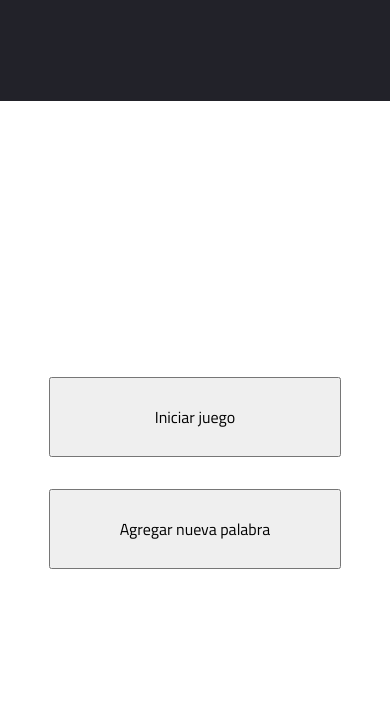
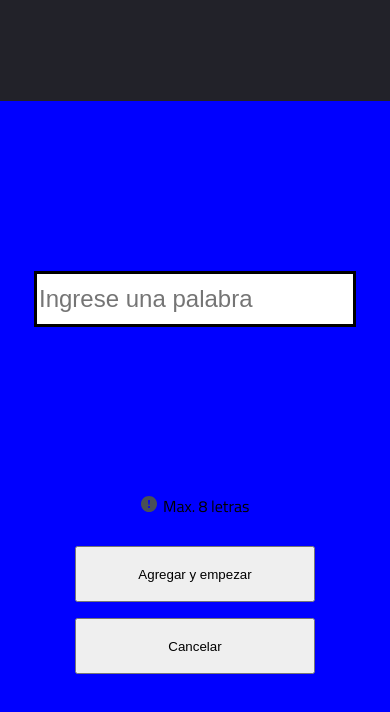
Before and after one commit to MajorNuke27/ahorcado, a plain HTML site: page index.html in a window 390 px wide. Both pictures are taken after a click on the button "Agregar nueva palabra". Drawn offline with Linux system fonts and the light colour scheme; some packages are replaced by stand-ins of ours; a script that the page names is missing.

Commit message:
Implementacion de la pantalla de agregar palabra

```diff
--- a/index.html
+++ b/index.html
@@ -35,6 +35,18 @@
 
             <section class="container" id="nueva-palabra">
 
+                <input class="container-children" type="text" name="palabra" id="input-palabra" placeholder="Ingrese una palabra" autocomplete="off" maxlength="8">
+
+               <div class="container-children">
+                 <span id="message">
+                     <img src="./images/Vector.svg" alt="exclamation-mark"><label id="max">Max. 8 letras</label>
+                 </span>
+                 <div id="buttons">
+                     <button id="push-word">Agregar y empezar</button>
+                     <button id="cancel">Cancelar</button>
+                 </div>
+               </div>
+
             </section>
 
             <section id="game" class="container">
@@ -51,7 +63,7 @@
                         <p id="error"></p>
                     </div>
 
-                    <section id="teclado-virtual">
+                    <section id="teclado-virtual" style="display: none;">
 
                         <button class="key" type="button">Q</button>
                         <button class="key" type="button">W</button>
--- a/scripts/ahorcado.js
+++ b/scripts/ahorcado.js
@@ -7,7 +7,32 @@ const toggle = document.getElementById('toggle');
 const sectionGame = document.getElementById('game');
 const keyboard = document.getElementById('teclado-virtual');
 const keys = document.getElementsByClassName('key');
-const palabra = document.getElementById('nueva-palabra');
+const sectionPalabra = document.getElementById('nueva-palabra');
+const inputPalabra = document.getElementsByName('palabra')[0];
+
+
+//Valida que los valores ingresados en la pantalla de "Agregar palabra"
+inputPalabra.addEventListener('keydown', (evt) => {
+
+    //Permite el uso de las teclas de Home, End y las flechas de navegacion
+    if(evt.key == 'Backspace' ||
+    evt.key.includes('Arrow') ||
+    evt.key == 'End' ||
+    evt.key == 'Home') return;
+
+    //Si la tecla no es una letra, termina el evento
+    if(!/^[a-zA-Z]$/.test(evt.key)){
+        evt.preventDefault();
+        return;
+    }
+
+    //En caso de que la longitud de la palabra ingresada halla llegado al limite, se mostrara una animacion
+    if(inputPalabra.value.length == 8){
+        document.getElementById('max').animate({color : ['black', 'red'], offset: [0, .1], easing : 'ease-out'},2000);
+    }
+
+});
+
 
 //Establece la funcion que ejecutara cada una de las teclas del teclado virtual
 for (let i = 0; i < keys.length; i++) {
@@ -20,6 +45,7 @@ for (let i = 0; i < keys.length; i++) {
 
 }
 
+
 //Establece la funcion para mostrar o no el teclado virtual
 toggle.onclick = () => {
     if(toggle.checked) {
@@ -30,10 +56,11 @@ toggle.onclick = () => {
     keyboard.style.display = 'none';
 };
 
+
 //Establece la funcion del boton "Iniciar partida"
 document.getElementById("init").onclick = () => {
 
-    let toast = Swal.mixin({
+    let toast = Swal.mixin({//Creacion de alerta info de teclado virtual
         toast: true,
         position: 'top-start',
         showConfirmButton: false,
@@ -45,9 +72,9 @@ document.getElementById("init").onclick = () => {
         }
     });
 
-    toggleContainer.style.display = 'flex';
+    toggleContainer.style.display = 'flex';//Muestra el boton en pantalla
 
-    if(!toggle.checked){
+    if(!toggle.checked){//Si el boton no esta seleccionado, muestra la alerta de info
         toast.fire({
             icon: 'info',
             html: 'Puedes utilizar tu teclado fisico o el teclado virtual para jugar.<br><br>Para habilitar el teclado virtual, solo haz click en el boton de la esquina superior derecha &#128512',
@@ -55,9 +82,9 @@ document.getElementById("init").onclick = () => {
         });
     }
 
-    sectionGame.className = 'display-container';
+    sectionGame.className = 'display-container';//Muestra la pantalla de juego
 
-    sectionGame.childNodes.forEach(element => {
+    sectionGame.childNodes.forEach(element => {//Muestra los hijos de la pantall de juego
         element.className = 'display-children';
     });
 
@@ -65,12 +92,56 @@ document.getElementById("init").onclick = () => {
 
 };
 
+
+//Establece la funcion del boton "Anhadir palabra"
+document.getElementById('new-word').onclick = () => {
+
+    sectionPalabra.className = 'display-container';
+
+    sectionPalabra.childNodes.forEach(element => {
+        element.className = 'display-children';
+    });
+
+};
+
+
+//Establece la funcion del boton "Agregar y empezar"
+document.getElementById('push-word').onclick = () => {
+    let input = inputPalabra.value.toUpperCase();//Obtiene la palabra ingresada
+
+    //Si el usuario escribio algun dato, lo añada a la lista de palabras del juego y muestra la pantalla de juego
+    if(input!=''){
+        game.addWord(input);
+        inputPalabra.value = '';
+        document.getElementById('cancel').onclick();
+        document.getElementById("init").onclick();
+        return;
+    }
+
+    //En caso de no haber ingresado nada, le mostrara una animacion al usuario
+    inputPalabra.animate({borderColor : ['black', 'red'], offset: [0, .1], easing : 'ease-out'},2000);
+
+};
+
+
+//Establece la funcion del boton "Cancelar" en la pantalla de "Anhadir palabra"
+document.getElementById('cancel').onclick = () => {
+    sectionPalabra.className = 'container';//Muestra la pantalla
+
+    sectionPalabra.childNodes.forEach(element => {//Muestra los hijos de la pantalla
+        element.className = 'container-children';
+    });
+};
+
+
 //Establece la funcion del boton "Nuevo juego"
 document.getElementById("new-game").onclick = () => game.newGame();
+
 
 //Establece la funcion del boton "Finalizar partida"
 document.getElementById("end").onclick = () => {
 
+    //Oculta la pantalla de juego, a sus hijos y al toggle de "Teclado en pantalla"
     sectionGame.className = 'container';
     toggleContainer.style.display = 'none';
 
@@ -78,6 +149,6 @@ document.getElementById("end").onclick = () => {
         element.className = 'container-children';
     });
 
-    game.endGame();
+    game.endGame();//Finaliza el juego
 
 };
--- a/styles/styles.css
+++ b/styles/styles.css
@@ -252,6 +252,7 @@ main {
     display: block;
     cursor: pointer;
     width: auto;
+    font-size: .9rem;
     flex-basis: 15rem;
     flex-grow: .2;
     flex-shrink: 1;
@@ -260,9 +261,74 @@ main {
     height: 3.5rem;
 }
 
+/*Pantalla agregar palabra*/
+
+#nueva-palabra {
+    flex-direction: column;
+    justify-content: space-evenly;
+}
+
+#nueva-palabra input {
+    width: 80%;
+    max-width: 60rem;
+    height: 3rem;
+    font-size: 1.5rem;
+    text-transform: uppercase;
+    transition: all ease-in-out;
+    border: 3px solid black;
+}
+
+#nueva-palabra input::placeholder {
+    text-transform: none;
+}
+
+#nueva-palabra div {
+    width: 100%;
+    display: flex;
+    flex-direction: column;
+    justify-content: space-evenly;
+    align-items: center;
+}
+
+#message {
+    margin-bottom: 2rem;
+    width: 80%;
+    max-width: 45rem;
+}
+
+#message label {
+    font-size: 1rem;
+    margin-left: .4rem;
+}
+
+#nueva-palabra div #buttons {
+    display: flex;
+    flex-wrap: wrap;
+    width: 80%;
+    max-width: 45rem;
+    flex-direction: row;
+    justify-content: space-between;
+    align-items: center;
+    row-gap: 1rem;
+    column-gap: 3rem;
+}
+
+#nueva-palabra div #buttons button {
+    height: 3.5rem;
+    width: 40%;
+    max-width: 20rem;
+    flex-basis: 15rem;
+}
+
 /*Animacion del contenedor*/
 @keyframes fadeIn {
     100% { opacity:1 }
+}
+
+@keyframes glowRed {
+
+    50% { color: red; }
+    100% { color: black; }
 }
 
 @media screen and (max-width: 768px ) {
@@ -271,6 +337,14 @@ main {
         min-width: auto;
         max-width: 25rem;
         width: 75%;
+    }
+
+    #message {
+        width: auto;
+    }
+
+    #nueva-palabra div #buttons {
+        justify-content: center;
     }
 
     #game {
```
Also changed, not shown: images/Vector.svg (added).
